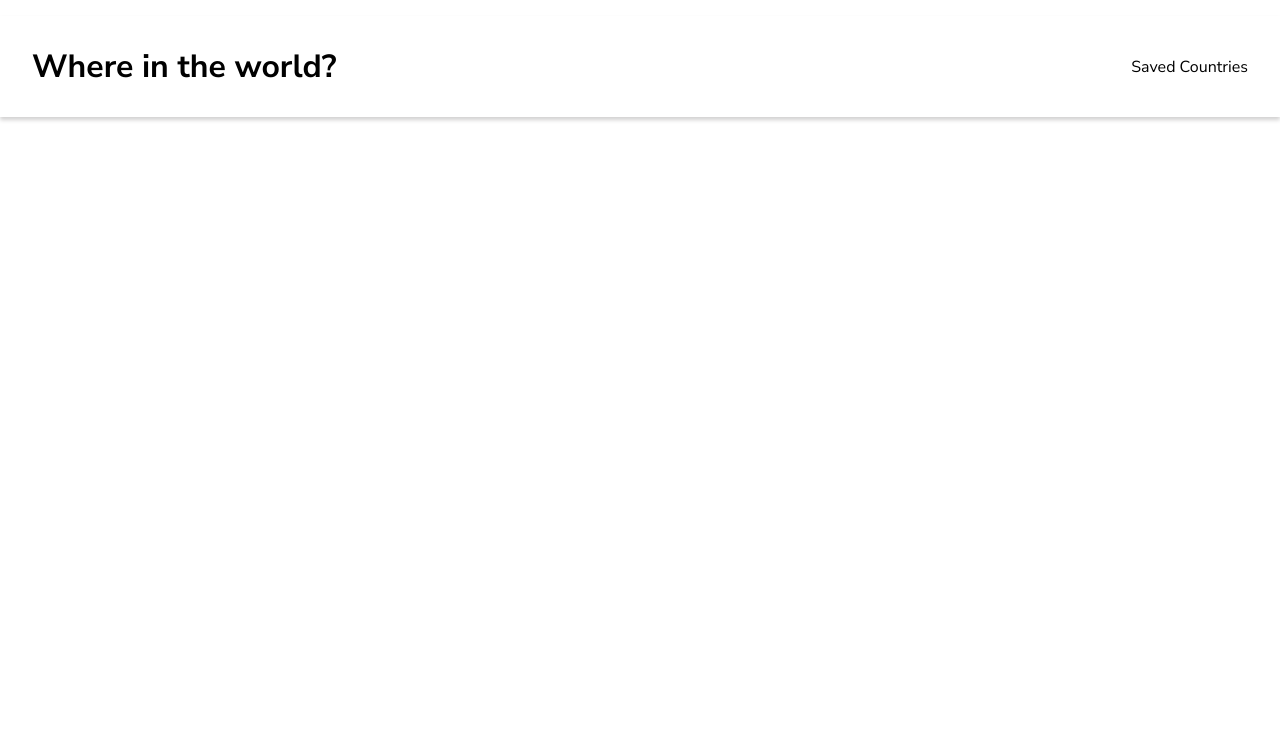
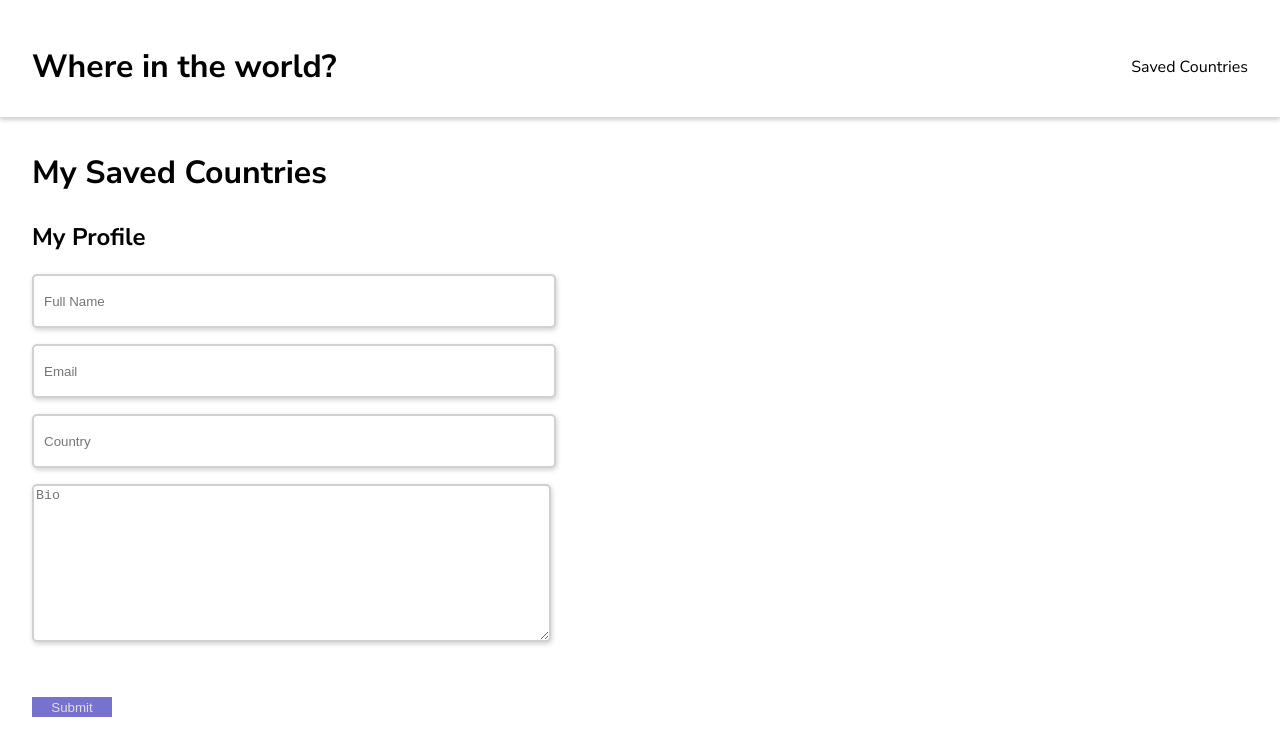
Before and after one commit to mimiiiren/countries-app, a React (Vite) app in the folder version-1/: page /saved-countries in a window 1280 px wide. Shown: the top 756 px of the page. Built offline with nearby package versions, Linux system fonts and the light colour scheme.

Commit message:
create form in savedCountries page

```diff
--- a/version-1/src/App.css
+++ b/version-1/src/App.css
@@ -46,6 +46,36 @@ header ul a {
 .card-content p {
   line-height: 10px;
 }
+/* styling for saved-countries page */
+.saved-countries {
+  margin: 2rem 0 0 2rem;
+}
+form {
+
+}
+form input {
+  width: 500px;
+  height: 50px;
+  margin: 1rem 0;
+  padding: 0 10px;
+  display: block;
+  border-radius: 5px;
+  border: solid 2px rgb(210, 209, 209);
+  box-shadow: 1px 2px 5px rgb(210, 209, 209);
+}
+textarea {
+  border-radius: 5px;
+border: solid 2px rgb(210, 209, 209);
+  box-shadow: 1px 2px 5px rgb(210, 209, 209);
+}
+form button {
+  display: block;
+  background-color: #7772CE;
+  border: none;
+  height: 20px;
+  width: 80px;
+  color: rgb(225, 222, 222);
+}
 
 @media (min-width: 540px) {
   .CountryCardContainer {
--- a/version-1/src/pages/SavedCountries.jsx
+++ b/version-1/src/pages/SavedCountries.jsx
@@ -1,3 +1,76 @@
+import { useState } from "react";
+
 export default function SavedCountries() {
-  return <div className="saved-countries"></div>;
+  const [formData, setFormData] = useState({
+    name: "",
+    email: "",
+    country: "",
+    bio: "",
+  });
+  function handleSubmit(e) {
+    e.preventDefault();
+    // this resets the form to its initial state so it can be used by next user
+    setFormData({
+      name: "",
+      email: "",
+      country: "",
+      bio: "",
+    });
+  }
+  function handleChange(e) {
+    // takes the name attribute and value, or what the user typed
+    const { name, value } = e.target;
+
+    // spread operator prevFormData makes a copy of whats stored in formData
+    // [name] refers to the name attribute in jsx
+    // value is what the user typed
+    setFormData((prevFormData) => ({ ...prevFormData, [name]: value }));
+  }
+  return (
+    <div className="saved-countries">
+      <h1>My Saved Countries</h1>
+      <h2>My Profile</h2>
+      <form onSubmit={handleSubmit} className="form">
+        <input
+          type="text"
+          name="name"
+          id="name"
+          value={formData.name}
+          onChange={handleChange}
+          placeholder="Full Name"
+          required
+        />
+        <input
+          type="email"
+          name="email"
+          id="email"
+          value={formData.email}
+          onChange={handleChange}
+          placeholder="Email"
+          required
+        />
+        <input
+          type="text"
+          name="country"
+          id="country"
+          placeholder="Country"
+          value={formData.country}
+          onChange={handleChange}
+          required
+        />
+        <textarea
+          name="bio"
+          id="bio"
+          placeholder="Bio"
+          cols="62"
+          rows="10"
+          required
+        />
+        <br />
+        <br />
+        <br />
+        <button type="submit">Submit</button>
+      </form>
+    </div>
+  );
 }
```
